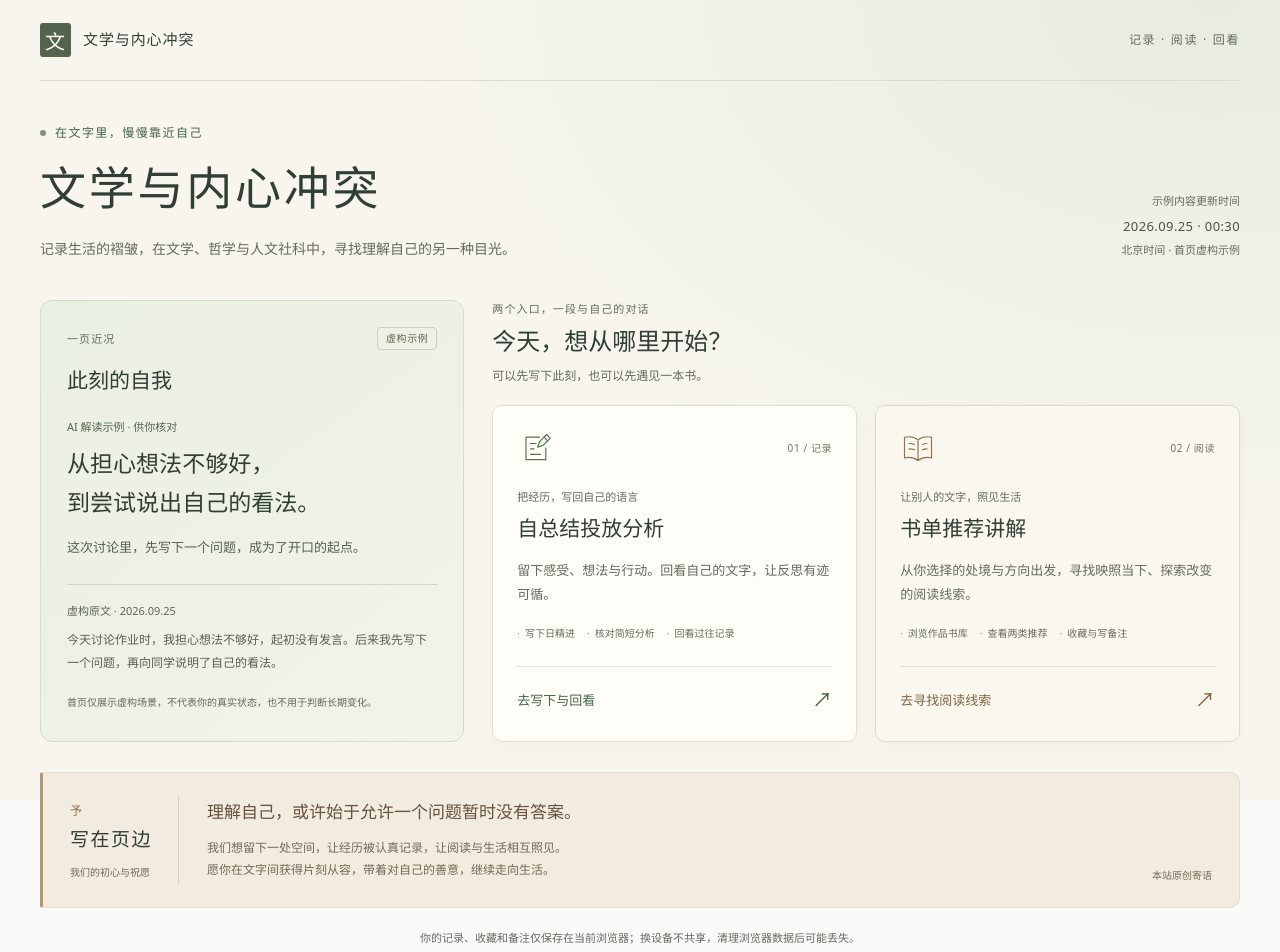
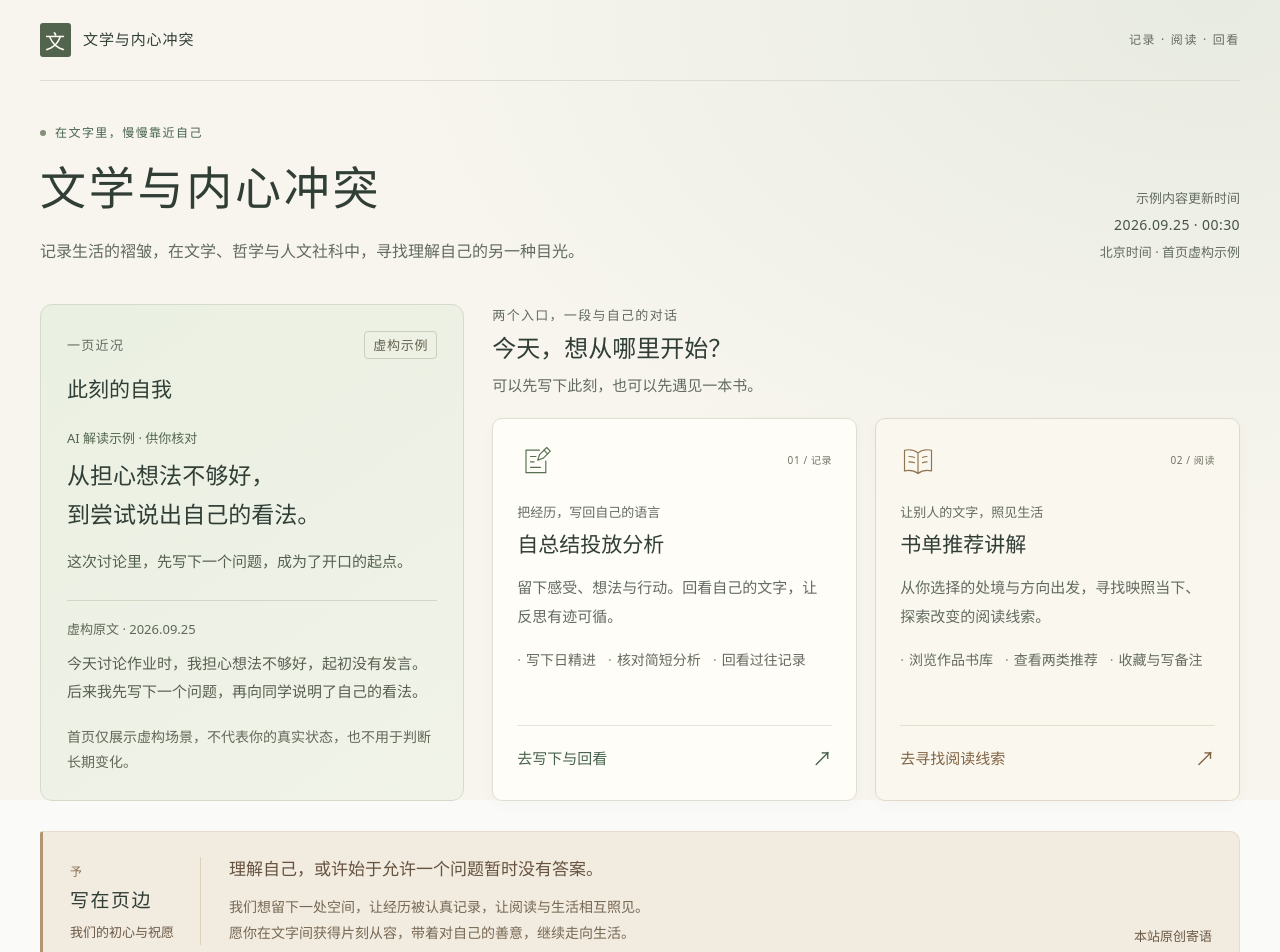
Before and after one commit to XingHo-VibeCoding/literature-and-inner-conflict, a React (Vite) app in the folder my-app/: page / in a window 1280 px wide. Shown: the top 952 px of the page. Built offline with nearby package versions, Linux system fonts and the light colour scheme.

Commit message:
Day 9｜改善首页文字可读性与按钮反馈
改了什么：调整首页文字字号并提高寄语文字对比度。
加了什么：补充演示按钮悬停反馈和非颜色选中标识。

```diff
--- a/my-app/src/styles.css
+++ b/my-app/src/styles.css
@@ -208,29 +208,29 @@ dialog::backdrop { background: rgb(0 0 0 / 35%); }
 .home-kicker { display: flex; align-items: center; gap: 9px; margin-bottom: 14px; font-size: 12px; letter-spacing: 0.12em; color: var(--home-green); }
 .home-kicker > span { width: 6px; height: 6px; border-radius: 50%; background: #849077; flex-shrink: 0; }
 .home-page h1 { font-size: clamp(30px, 3.7vw, 46px); font-weight: 400; letter-spacing: 0.06em; margin-bottom: 14px; }
-.home-intro-text { max-width: 670px; margin: 0; color: var(--home-muted); font-size: 14px; line-height: 1.9; }
-.home-update { display: grid; flex-shrink: 0; gap: 4px; padding-bottom: 3px; color: var(--home-muted); font-size: 11px; text-align: right; }
-.home-update time { color: #475446; font-size: 13px; font-variant-numeric: tabular-nums; letter-spacing: 0.03em; }
+.home-intro-text { max-width: 670px; margin: 0; color: var(--home-muted); font-size: 1rem; line-height: 1.9; }
+.home-update { display: grid; flex-shrink: 0; gap: 4px; padding-bottom: 3px; color: var(--home-muted); font-size: 0.8125rem; text-align: right; }
+.home-update time { color: #475446; font-size: 0.875rem; font-variant-numeric: tabular-nums; letter-spacing: 0.03em; }
 .home-workspace { display: grid; grid-template-columns: minmax(0, 1.05fr) minmax(0, 1.85fr); gap: 28px; align-items: stretch; }
 .home-workspace > * { min-width: 0; }
 .home-state-card { padding: 26px; border: 1px solid #d4dbcb; border-radius: 12px; background: linear-gradient(145deg, #eaf0e2, #f1f3e9); }
 .home-card-heading { display: flex; align-items: center; justify-content: space-between; flex-wrap: wrap; gap: 8px; margin-bottom: 15px; }
-.home-section-label { margin: 0; font-size: 11px; letter-spacing: 0.1em; color: var(--home-muted); }
-.home-demo-label { font-size: 10px; letter-spacing: 0.06em; padding: 2px 8px; color: #64604e; border: 1px solid #cbcdbd; border-radius: 4px; }
+.home-section-label { margin: 0; font-size: 0.8125rem; letter-spacing: 0.1em; color: var(--home-muted); }
+.home-demo-label { font-size: 0.8125rem; letter-spacing: 0.06em; padding: 2px 8px; color: #64604e; border: 1px solid #cbcdbd; border-radius: 4px; }
 .home-state-card h2 { font-size: 21px; font-weight: 400; margin-bottom: 21px; }
-.home-summary-label { color: #54664e; font-size: 11px; margin-bottom: 8px; }
+.home-summary-label { color: #54664e; font-size: 0.8125rem; margin-bottom: 8px; }
 .home-summary { font-family: var(--home-display-font); font-size: clamp(20px, 1.8vw, 24px); line-height: 1.7; font-weight: 400; margin-bottom: 12px; white-space: pre-line; }
-.home-summary-detail { font-size: 13px; line-height: 1.9; color: #54614f; margin-bottom: 24px; }
+.home-summary-detail { font-size: 0.9375rem; line-height: 1.9; color: #54614f; margin-bottom: 24px; }
 .home-original { border-top: 1px solid #cfd8c5; padding-top: 17px; }
-.home-original-label { color: #5d6856; font-size: 11px; margin-bottom: 9px; }
-.home-original > p:last-child { margin: 0; color: #586050; font-size: 12px; line-height: 1.9; }
-.home-state-note { margin: 18px 0 0; font-size: 10px; color: #626958; line-height: 1.8; }
+.home-original-label { color: #5d6856; font-size: 0.8125rem; margin-bottom: 9px; }
+.home-original > p:last-child { margin: 0; color: #586050; font-size: 0.9375rem; line-height: 1.9; }
+.home-state-note { margin: 18px 0 0; font-size: 0.875rem; color: #626958; line-height: 1.8; }
 .home-state-body { min-height: 256px; }
-.home-state-message { font-size: 13px; line-height: 1.9; color: #54614f; }
+.home-state-message { font-size: 0.9375rem; line-height: 1.9; color: #54614f; }
 .home-state-heading { font-family: var(--home-display-font); font-size: 22px; line-height: 1.6; margin-bottom: 14px; color: var(--home-ink); }
 .home-state-link { display: inline-flex; align-items: center; gap: 8px; min-height: 44px; color: var(--home-green); font-weight: 600; text-underline-offset: 4px; }
 .home-state-error { color: #805141; }
-.home-state-error button { font-size: 13px; color: var(--home-green); background: #fffdf7; }
+.home-state-error button { font-size: 0.875rem; color: var(--home-green); background: #fffdf7; }
 .home-skeleton { display: grid; gap: 14px; margin-top: 26px; }
 .home-skeleton span { height: 12px; border-radius: 4px; background: #d7dfcf; }
 .home-skeleton span:nth-child(2) { width: 90%; }
@@ -238,7 +238,7 @@ dialog::backdrop { background: rgb(0 0 0 / 35%); }
 .home-choices { display: flex; flex-direction: column; }
 .home-choices-heading { margin-bottom: 19px; }
 .home-choices-heading h2 { font-size: 24px; font-weight: 400; margin: 5px 0 6px; }
-.home-choices-heading > p:last-child { color: var(--home-muted); font-size: 12px; margin-bottom: 0; }
+.home-choices-heading > p:last-child { color: var(--home-muted); font-size: 0.9375rem; margin-bottom: 0; }
 .home-entry-grid { flex: 1; display: grid; grid-template-columns: repeat(2, minmax(0, 1fr)); gap: 18px; }
 .home-entry-card { min-width: 0; display: flex; flex-direction: column; padding: 24px; text-decoration: none; border: 1px solid #deded3; border-radius: 10px; background: #fffdf7; box-shadow: 0 4px 14px rgb(54 57 38 / 3%); transition: border-color 160ms ease, box-shadow 160ms ease, transform 160ms ease; }
 .home-entry-books { background: #faf7ef; border-color: #e0d9ca; }
@@ -247,32 +247,34 @@ dialog::backdrop { background: rgb(0 0 0 / 35%); }
 .home-entry-top > span { font-size: 10px; letter-spacing: 0.06em; color: #717565; }
 .home-entry-books .home-entry-top { color: #91734f; }
 .home-entry-icon { width: 36px; height: 36px; flex-shrink: 0; stroke: currentColor; stroke-width: 1.3; stroke-linecap: round; stroke-linejoin: round; }
-.home-entry-caption { color: var(--home-muted); font-size: 11px; margin-bottom: 6px; }
+.home-entry-caption { color: var(--home-muted); font-size: 0.8125rem; margin-bottom: 6px; }
 .home-entry-card h3 { font-weight: 400; font-size: 21px; line-height: 1.5; margin: 0 0 13px; }
-.home-entry-description { color: var(--home-muted); font-size: 13px; line-height: 1.9; margin-bottom: 18px; }
-.home-entry-features { display: flex; flex-wrap: wrap; gap: 6px 12px; list-style: none; padding: 0; margin: 0 0 24px; font-size: 10px; color: #646b5e; }
+.home-entry-description { color: var(--home-muted); font-size: 0.9375rem; line-height: 1.9; margin-bottom: 18px; }
+.home-entry-features { display: flex; flex-wrap: wrap; gap: 6px 12px; list-style: none; padding: 0; margin: 0 0 24px; font-size: 0.875rem; color: #646b5e; }
 .home-entry-features li::before { content: "·"; margin-right: 5px; color: #8c987d; }
-.home-entry-action { display: flex; justify-content: space-between; align-items: center; gap: 8px; min-height: 45px; margin-top: auto; padding-top: 16px; border-top: 1px solid #e3e5d9; font-size: 13px; font-weight: 600; color: var(--home-green); }
+.home-entry-action { display: flex; justify-content: space-between; align-items: center; gap: 8px; min-height: 45px; margin-top: auto; padding-top: 16px; border-top: 1px solid #e3e5d9; font-size: 0.9375rem; font-weight: 600; color: var(--home-green); }
 .home-entry-action > span { font-size: 20px; font-weight: 400; }
 .home-entry-books .home-entry-action { border-color: #e4dece; color: #806442; }
 .home-letter { position: relative; display: flex; align-items: center; gap: 28px; padding: 23px 27px; margin-top: 30px; background: #f1ebe0; border: 1px solid #e5dccb; border-left: 3px solid #b39671; border-radius: 3px 10px 10px 3px; }
 .home-letter-heading { flex-shrink: 0; padding-right: 26px; border-right: 1px solid #ddd1bd; }
 .home-letter-mark { display: inline-block; color: #8c7155; font-family: var(--home-display-font); font-size: 12px; margin-bottom: 5px; }
 .home-letter-heading h2 { font-size: 19px; font-weight: 400; margin: 0 0 2px; letter-spacing: 0.08em; }
-.home-letter-heading > span:last-child { font-size: 10px; color: #7b6a56; }
+.home-letter-heading > span:last-child { font-size: 0.8125rem; color: #6b5945; }
 .home-letter-copy { min-width: 0; }
 .home-letter-copy > p:first-child { font: 17px / 1.8 var(--home-display-font); color: #66523f; margin-bottom: 8px; }
-.home-letter-copy > p:last-child { font-size: 12px; line-height: 1.9; color: #776854; margin-bottom: 0; }
-.home-letter-source { flex-shrink: 0; align-self: flex-end; margin-left: auto; color: #7b6a56; font-size: 10px; }
-.home-storage-note { margin: 21px 0 0; font-size: 11px; color: var(--home-muted); text-align: center; }
-.home-preview-controls { margin-top: 18px; padding-top: 12px; border-top: 1px dashed var(--home-line); color: var(--home-muted); font-size: 12px; }
+.home-letter-copy > p:last-child { font-size: 0.875rem; line-height: 1.9; color: #776854; margin-bottom: 0; }
+.home-letter-source { flex-shrink: 0; align-self: flex-end; margin-left: auto; color: #6b5945; font-size: 0.8125rem; }
+.home-storage-note { margin: 21px 0 0; font-size: 0.875rem; color: var(--home-muted); text-align: center; }
+.home-preview-controls { margin-top: 18px; padding-top: 12px; border-top: 1px dashed var(--home-line); color: var(--home-muted); font-size: 0.875rem; }
 .home-preview-controls summary { width: fit-content; max-width: 100%; min-height: 44px; padding: 10px 0; cursor: pointer; }
 .home-preview-controls summary:focus-visible { outline: 3px solid var(--home-green); outline-offset: 3px; }
 .home-preview-controls p { max-width: 700px; }
 .home-preview-options { display: flex; flex-wrap: wrap; gap: 10px; margin-bottom: 12px; }
-.home-preview-options button { font-size: 12px; background: #fffdf7; }
-.home-preview-options button[aria-pressed="true"] { background: var(--home-green); border-color: var(--home-green); color: #fff; }
-.home-shell .site-footer { padding: 18px 0 23px; border-color: var(--home-line); color: var(--home-muted); font-size: 11px; text-align: center; letter-spacing: 0.05em; }
+.home-preview-options button { font-size: 0.875rem; background: #fffdf7; }
+.home-preview-options button[aria-pressed="true"] { background: var(--home-green); border-color: var(--home-green); color: #fff; text-decoration: underline; text-decoration-thickness: 2px; text-underline-offset: 4px; }
+.home-preview-options button:hover:not(:disabled) { background: #edf1ec; border-color: var(--home-green); }
+.home-preview-options button[aria-pressed="true"]:hover:not(:disabled) { background: #365b43; border-color: #365b43; }
+.home-shell .site-footer { padding: 18px 0 23px; border-color: var(--home-line); color: var(--home-muted); font-size: 0.8125rem; text-align: center; letter-spacing: 0.05em; }
 
 @media (max-width: 1100px) {
   .home-shell { width: calc(100% - 48px); }
@@ -303,7 +305,6 @@ dialog::backdrop { background: rgb(0 0 0 / 35%); }
   .home-shell main { padding: 28px 0 18px; }
   .home-page h1 { font-size: clamp(25px, 7.5vw, 34px); letter-spacing: 0.03em; }
   .home-kicker { font-size: 11px; }
-  .home-intro-text { font-size: 13px; }
   .home-update { gap: 2px; }
   .home-state-card { padding: 22px; }
   .home-summary { font-size: 22px; }
```
